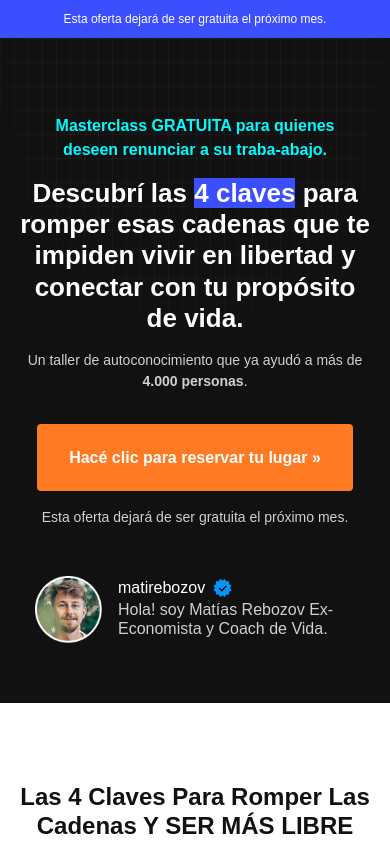
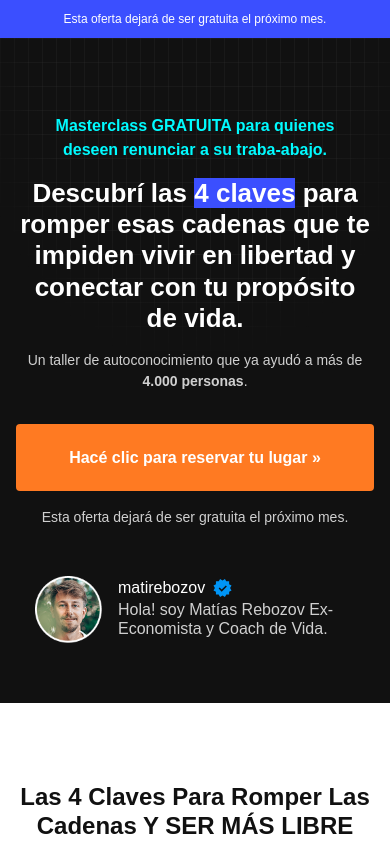
Before and after one commit to tomascosta2/circulohumano2025, an Astro site: page /masterclass in a window 390 px wide. Shown: the top 844 px of the page. Built offline with nearby package versions, Linux system fonts and the light colour scheme; Astro itself is replaced by a stand-in of ours.

Commit message:
Detalles

```diff
--- a/src/styles/global.css
+++ b/src/styles/global.css
@@ -25,5 +25,5 @@ body {
 }
 
 .ch-btn {
-	@apply bg-[#FF7A22] px-8 py-6 text-white font-semibold rounded-sm mx-auto block w-fit cursor-pointer leading-[120%];
+	@apply bg-[#FF7A22] px-8 py-6 text-white font-semibold rounded-sm mx-auto block w-full md:w-fit cursor-pointer leading-[120%];
 }
```
